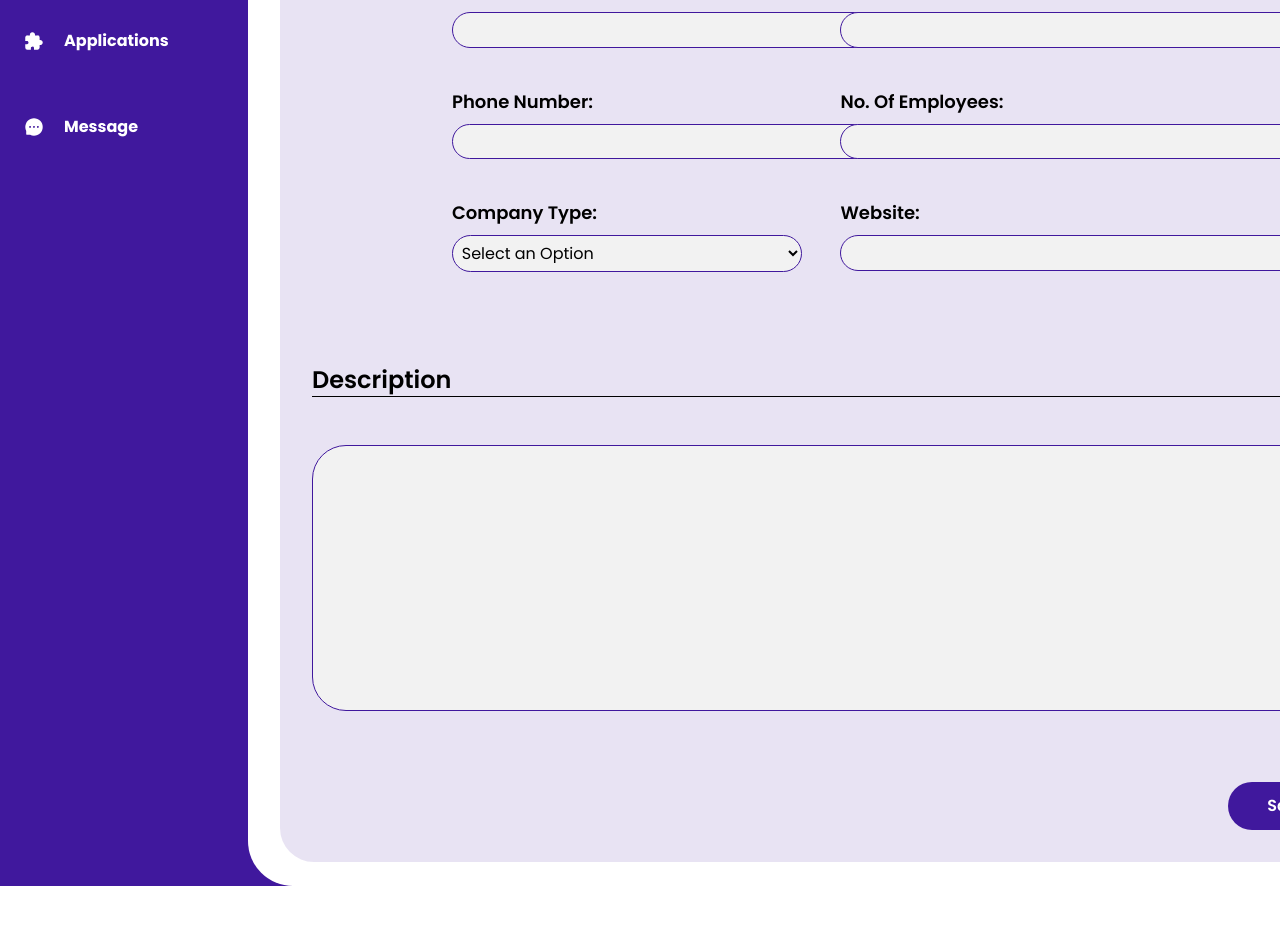
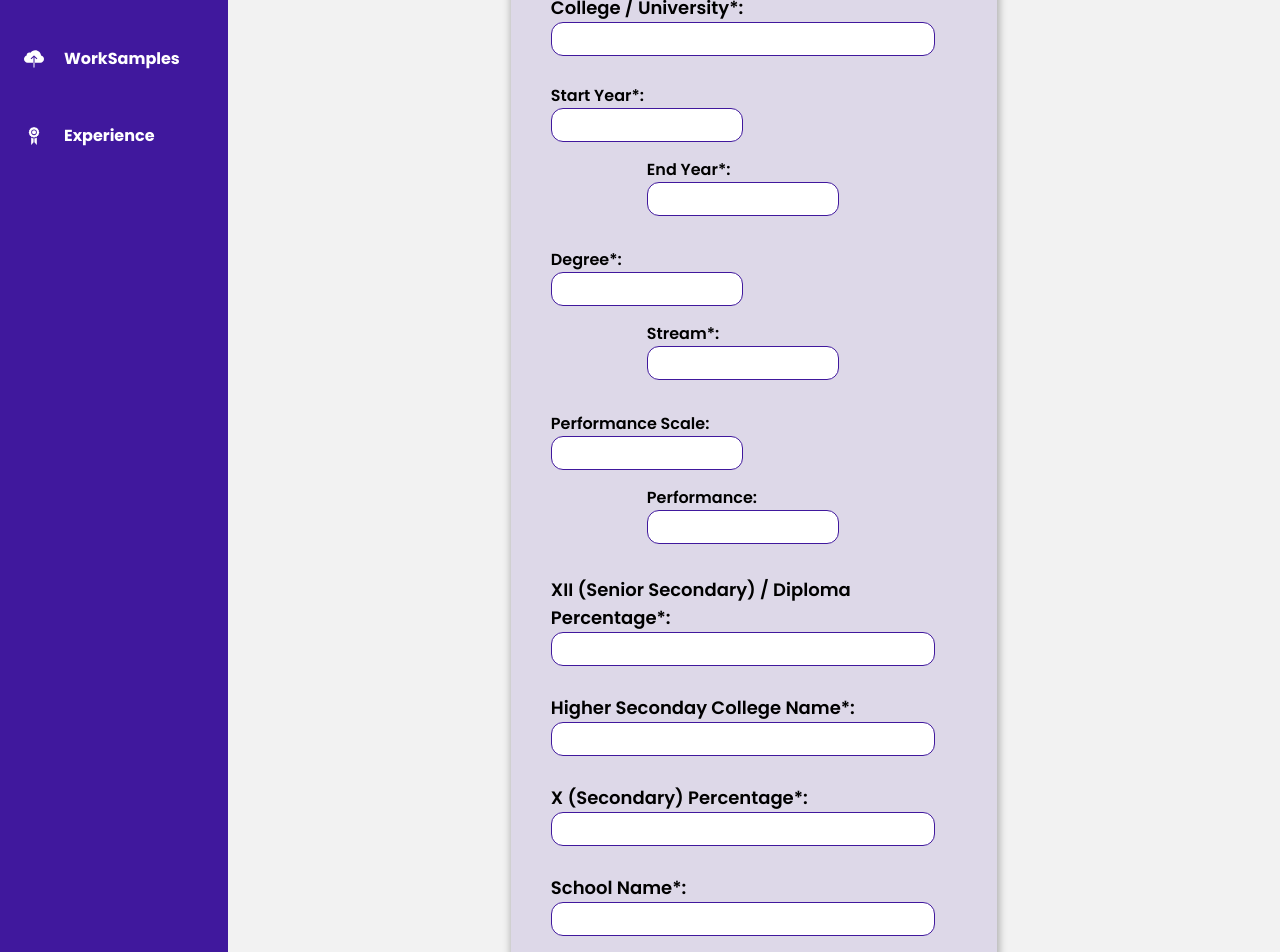
Before and after one commit to AvishJ03/SIH-2022, a React (Create React App) app in the folder client/: page / in a window 1280 px wide. Shown: the part 340-1292 px from the top of the page. Before the commit the page ends 1226 px from the top, so only its background shows below. Built offline with nearby package versions, Linux system fonts and the light colour scheme.

Commit message:
combined two edu details pg in one

```diff
--- a/client/src/App.js
+++ b/client/src/App.js
@@ -11,8 +11,7 @@ import CompanyInformation from "./pages/Company/CompanyInformation";
 import ApplicationStud from "./pages/Student/ApplicationStud";
 import ApplicationCompany from "./pages/Company/ApplicationCompany";
 import CompanyDashboard from "./pages/Company/CompanyDashboard";
-import EducationInfo from "./pages/Student/EducationInfo";
-import GradDetails from "./pages/Student/GradDetails";
+import EducationInfo from "./pages/Student/EducationInfo.js";
 import StudentProfile from "./pages/Student/StudentProfile";
 import CompanyPostVacancy from "./pages/Company/CompanyPostVacancy";
 import Skills from "./pages/Student/Skills";
@@ -31,12 +30,11 @@ function App() {
       {/* <Edit /> */}
       {/* <SearchJob /> */}
       {/* <JobDetails employees='80-100' review='4.5' location='Coimbatore, India' company='Highspeed Studios' about='Creative Design Academy' position='Senior Database Programmer'/> */}
-      <CompanyInformation />
+      {/* <CompanyInformation /> */}
       {/* <ApplicationStud /> */}
       {/* <ApplicationCompany /> */}
       {/* <CompanyDashboard/> */}
-      {/* <EducationInfo /> */}
-      {/* <GradDetails /> */}
+      <EducationInfo />
       {/* <CompanyPostVacancy /> */}
       {/* <Skills/> */}
       {/* <WorkSamples/> */}
--- a/client/src/pages/Student/EducationInfo.js
+++ b/client/src/pages/Student/EducationInfo.js
@@ -2,39 +2,92 @@ import StudInfoSidebar from "../../components/StudInfoSidebar";
 
 const EducationInfo = () => {
   return (
-    <div className='bg-purple w-full h-screen flex font-ourfont'>
-        <StudInfoSidebar selected="Educational" />
-        <div className="bg-[#F2F2F2] w-full h-screen px-10 pt-4 ml-10 rounded-l-3xl flex justify-center items-center">
-            <div className="flex flex-col w-1/2 h1/2">
-                <div className="text-center text-4xl font-bold pb-4">Education Information</div>
-                <div className="container rounded-2xl bg-purple bg-lightPurple min-w-full min-h-full p-11 mt-4 shadow-main-sd">
-                    <form >
+    <div className='bg-purple w-full h-fit flex font-ourfont'>
+        <StudInfoSidebar selected={`Educational`} />
+            <div className="container bg-[#F2F2F2] w-full px-10 pt-4 ml-10 rounded-l-3xl flex flex-wrap justify-center items-center">
+                <div className="flex flex-col w-1/2 h1/2 py-8">
+                <div className="text-center text-4xl font-bold pb-4 mb-7">Graduation Details</div>
+                    <div className="container rounded-2xl bg-lightPurple min-w-full min-h-full p-10 shadow-main-sd">
+                        <form>
+                            <div className="flex flex-col min-w-full min-h-full mb-5">
+                                <label className="font-semibold text-lg">Graduation Status* :</label>
+                                <div className="justify-around">
+                                    <div className="flex flex-row flex-wrap">
+                                        <input type="radio" id = "radio1" name = "radio" value="radio"/>
+                                        <label className="font-normal ml-2">Pursuing</label> &nbsp;&nbsp;
+                                        <input type="radio" id = "radio2" name = "radio" value="radio"/>
+                                        <label className="font-normal ml-2">Completed</label>
+                                    </div>
+                                </div>
+                            </div>
                             <div className="flex flex-col min-w-full min-h-full mb-7">
-                            <label className="mb-1 font-semibold text-lg">Graduation (CGPA / Marks):</label>
+                                <label className="font-semibold text-lg">Graduation (CGPA / Marks)*:</label>
                                 <div className="flex flex-row flex-wrap justify-between">
                                     <input type='text' name='graduation' className="rounded-xl border border-purple w-96 p-1" />
                                 </div>
                             </div>
                             <div className="flex flex-col min-w-full min-h-full mb-7">
-                            <label className="mb-1 font-semibold text-lg">XII (Senior Secondary) / Diploma Percentage:</label>
+                                    <label className="font-semibold text-lg">College / University*:</label>
                                     <div className="flex flex-row flex-wrap justify-between">
-                                <input type='text' name='seniorsecondary' className="rounded-xl border border-purple w-96 p-1" />
+                                        <input type='text' name='graduation' className="rounded-xl border border-purple w-96 p-1" />
+                                </div>
+                            </div>
+                            <div className="flex flex-col min-w-full min-h-full mb-4">
+                                <div className="flex flex-row flex-wrap">
+                                    <label className="mb-4 font-semibold">Start Year*:<br/>
+                                    <input type='text' name='startyear' className="font-normal rounded-xl border border-purple w-48 p-1" />
+                                    </label>&nbsp;&nbsp;
+                                    <label className="mb-4 font-semibold ml-24">End Year*:<br/>
+                                    <input type='text' name='startyear' className="font-normal rounded-xl border border-purple w-48 p-1" />
+                                    </label>
+                                </div>
+                            </div>
+                            <div className="flex flex-col min-w-full min-h-full mb-4">
+                                <div className="flex flex-row flex-wrap">
+                                    <label className="mb-4 font-semibold">Degree*:<br/>
+                                    <input type='text' name='startyear' className="font-normal rounded-xl border border-purple w-48 p-1" />
+                                    </label>&nbsp;&nbsp;
+                                    <label className="mb-4 font-semibold ml-24">Stream*:<br/>
+                                    <input type='text' name='startyear' className="font-normal rounded-xl border border-purple w-48 p-1" />
+                                    </label>
+                                </div>
+                            </div>
+                            <div className="flex flex-col min-w-full min-h-full mb-4">
+                                <div className="flex flex-row flex-wrap">
+                                    <label className="mb-4 font-semibold">Performance Scale:<br/>
+                                    <input type='text' name='startyear' className="font-normal rounded-xl border border-purple w-48 p-1" />
+                                    </label>&nbsp;&nbsp;
+                                    <label className="mb-4 font-semibold ml-24">Performance:<br/>
+                                    <input type='text' name='startyear' className="font-normal rounded-xl border border-purple w-48 p-1" />
+                                    </label>
                                 </div>
                             </div>
                             <div className="flex flex-col min-w-full min-h-full mb-7">
-                            <label className="mb-1 font-semibold text-lg">X (Secondary) Percentage:</label>
+                                <label className="font-semibold text-lg">XII (Senior Secondary) / Diploma Percentage*:</label>
                                 <div className="flex flex-row flex-wrap justify-between">
-                                <input type='text' name='secondary' className="rounded-xl border border-purple w-96 p-1" />
+                                    <input type='text' name='graduation' className="rounded-xl border border-purple w-96 p-1" />
                                 </div>
                             </div>
-                        {/* <div className="flex flex-col min-w-full min-h-full mb-7">
-                            <label className="mb-1 font-semibold text-lg">Diploma:</label>
+                            <div className="flex flex-col min-w-full min-h-full mb-7">
+                                <label className="font-semibold text-lg">Higher Seconday College Name*:</label>
                                 <div className="flex flex-row flex-wrap justify-between">
-                                <input type='text' name='diploma' className="rounded-xl border border-purple w-96 p-1" />
+                                    <input type='text' name='graduation' className="rounded-xl border border-purple w-96 p-1" />
                                 </div>
-                        </div> */}
-                        <div className="flex flex-row-reverse min-w-full min-h-full mt-12">
-                            <button type="submit" className="flex-reverse align bg-purple rounded-xl p-2 px-11 text-white">Next</button>
+                            </div>
+                            <div className="flex flex-col min-w-full min-h-full mb-7">
+                                <label className="font-semibold text-lg">X (Secondary) Percentage*:</label>
+                                <div className="flex flex-row flex-wrap justify-between">
+                                    <input type='text' name='graduation' className="rounded-xl border border-purple w-96 p-1" />
+                                </div>
+                            </div>
+                            <div className="flex flex-col min-w-full min-h-full mb-7">
+                                <label className="font-semibold text-lg">School Name*:</label>
+                                <div className="flex flex-row flex-wrap justify-between">
+                                    <input type='text' name='graduation' className="rounded-xl border border-purple w-96 p-1" />
+                                </div>
+                            </div>
+                            <div className="flex flex-row-reverse min-w-full min-h-full mt-7">
+                                <button type="submit" className="flex-reverse align bg-purple rounded-xl text-white p-2 px-10">Add</button>
                             </div>
                         </form>
                     </div>
--- a/client/src/pages/Student/GradDetails.js
+++ /dev/null
@@ -1,64 +0,0 @@
-import StudInfoSidebar from "../../components/StudInfoSidebar";
-
-const GradDetails = () => {
-  return (
-    <div className='bg-purple w-full h-screen flex font-ourfont'>
-        <StudInfoSidebar selected="Educational" />
-        <div className="bg-[#F2F2F2] w-full h-screen px-10 pt-4 ml-10 rounded-l-3xl flex justify-center items-center">
-            <div className="flex flex-col w-1/2 h1/2">
-                <div className="text-center text-4xl font-bold pb-4 mb-7">Graduation Details</div>
-                <div className="container rounded-2xl bg-purple bg-lightPurple min-w-full min-h-full p-8 shadow-main-sd">
-                    <form>
-                        <div className="flex flex-col min-w-full min-h-full mb-5">
-                            <label className="font-semibold text-lg">Graduation Status* :</label>
-                            <div className="justify-around">
-                                <div className="flex flex-row flex-wrap">
-                                    <input type="radio" id = "radio1" name = "radio" value="radio"/>
-                                    <label className="font-normal ml-2">Pursuing</label> &nbsp;&nbsp;
-                                    <input type="radio" id = "radio2" name = "radio" value="radio"/>
-                                    <label className="font-normal ml-2">Completed</label>
-                                </div>
-                            </div>
-                        </div>
-                        <div className="flex flex-col min-w-full min-h-full mb-4">
-                            <div className="flex flex-row flex-wrap">
-                                <label className="mb-4 font-semibold">Start Year*:<br/>
-                                <input type='text' name='startyear' className="font-normal rounded-xl border border-purple w-48 p-1" />
-                                </label>&nbsp;&nbsp;
-                                <label className="mb-4 font-semibold ml-24">End Year*:<br/>
-                                <input type='text' name='startyear' className="font-normal rounded-xl border border-purple w-48 p-1" />
-                                </label>
-                            </div>
-                        </div>
-                        <div className="flex flex-col min-w-full min-h-full mb-4">
-                            <div className="flex flex-row flex-wrap">
-                                <label className="mb-4 font-semibold">Degree*:<br/>
-                                <input type='text' name='startyear' className="font-normal rounded-xl border border-purple w-48 p-1" />
-                                </label>&nbsp;&nbsp;
-                                <label className="mb-4 font-semibold ml-24">Stream*:<br/>
-                                <input type='text' name='startyear' className="font-normal rounded-xl border border-purple w-48 p-1" />
-                                </label>
-                            </div>
-                        </div>
-                        <div className="flex flex-col min-w-full min-h-full mb-4">
-                            <div className="flex flex-row flex-wrap">
-                                <label className="mb-4 font-semibold">Performance Scale:<br/>
-                                <input type='text' name='startyear' className="font-normal rounded-xl border border-purple w-48 p-1" />
-                                </label>&nbsp;&nbsp;
-                                <label className="mb-4 font-semibold ml-24">Performance:<br/>
-                                <input type='text' name='startyear' className="font-normal rounded-xl border border-purple w-48 p-1" />
-                                </label>
-                            </div>
-                        </div>
-                        <div className="flex flex-row-reverse min-w-full min-h-full mt-7">
-                            <button type="submit" className="flex-reverse align bg-purple rounded-xl text-white p-2 px-10">Add</button>
-                        </div>
-                    </form>
-                </div>
-            </div>
-        </div>
-    </div>
-  )
-}
-
-export default GradDetails;
```
Lines whose indentation alone changed are shown as unchanged.
